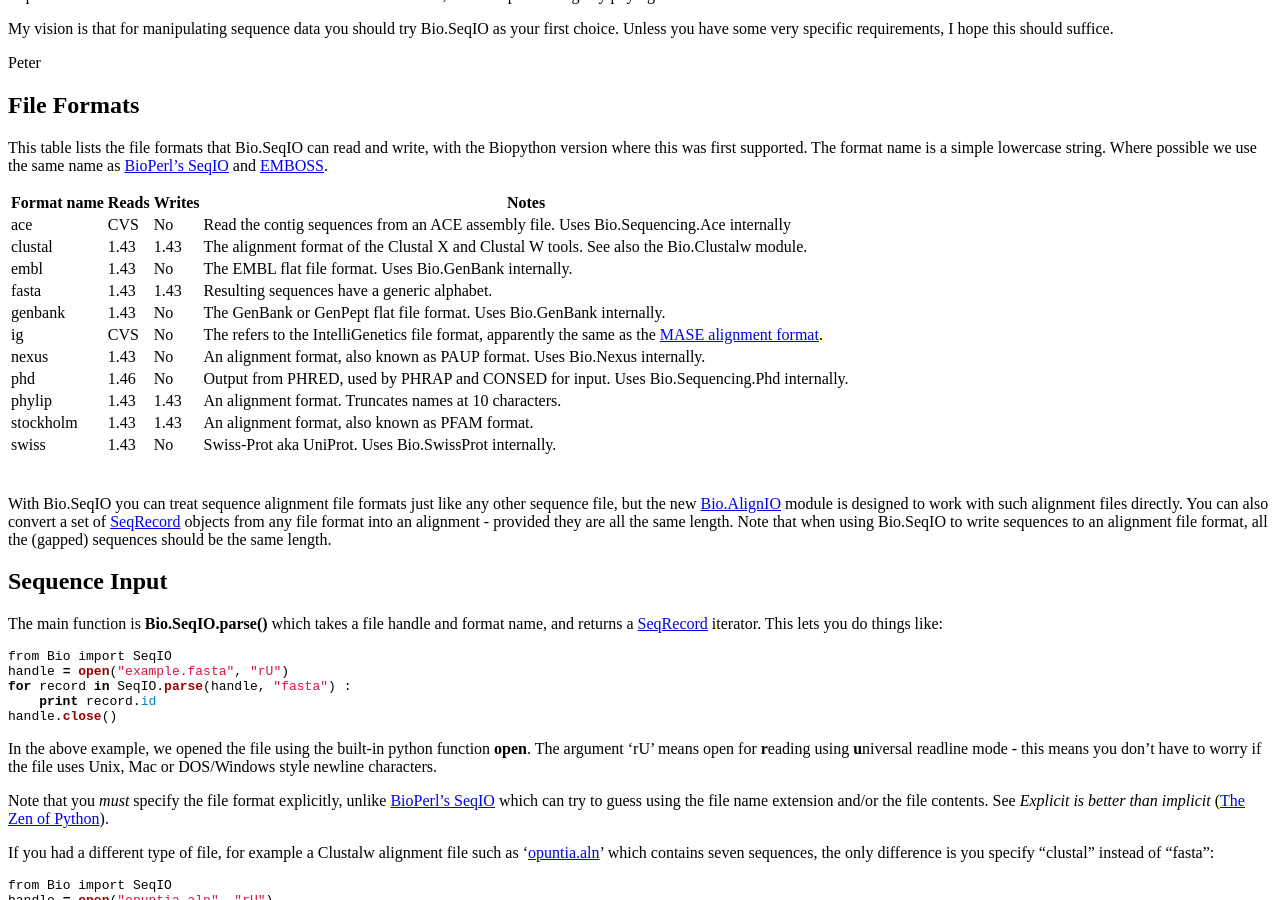
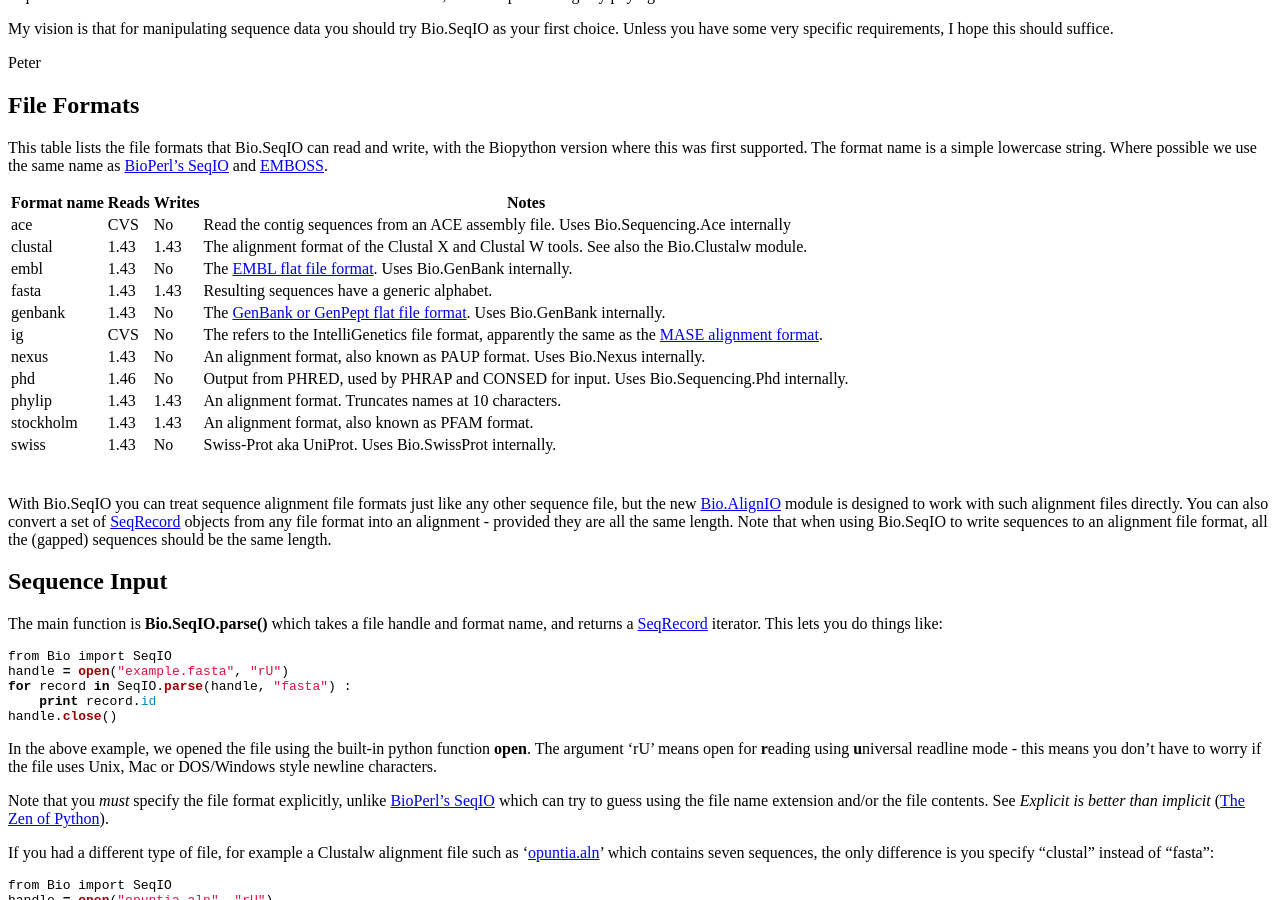
Before and after one commit to biopython/biopython.github.io, a Jekyll site: the page built from wiki/SeqIO.md, in a window 1280 px wide and 900 px high, scrolled down 335 px. Built offline with Jekyll 4.4.1, drawn with Linux system fonts in a browser that asks for light colours; part of the change alters nothing that is shown.

```diff
--- a/wiki/SeqIO.md
+++ b/wiki/SeqIO.md
@@ -58,9 +58,9 @@ and
 |-------------|-------|--------|--------------------------------------------------------------------------------------------------------------------------------------------------|
 | ace         | CVS   | No     | Read the contig sequences from an ACE assembly file. Uses Bio.Sequencing.Ace internally                                                          |
 | clustal     | 1.43  | 1.43   | The alignment format of the Clustal X and Clustal W tools. See also the Bio.Clustalw module.                                                     |
-| embl        | 1.43  | No     | The EMBL flat file format. Uses Bio.GenBank internally.                                                                                          |
+| embl        | 1.43  | No     | The [EMBL flat file format](bp:EMBL_sequence_format "wikilink"). Uses Bio.GenBank internally.                                                    |
 | fasta       | 1.43  | 1.43   | Resulting sequences have a generic alphabet.                                                                                                     |
-| genbank     | 1.43  | No     | The GenBank or GenPept flat file format. Uses Bio.GenBank internally.                                                                            |
+| genbank     | 1.43  | No     | The [GenBank or GenPept flat file format](bp:GenBank_sequence_format "wikilink"). Uses Bio.GenBank internally.                                   |
 | ig          | CVS   | No     | The refers to the IntelliGenetics file format, apparently the same as the [MASE alignment format](bp:Mase_multiple_alignment_format "wikilink"). |
 | nexus       | 1.43  | No     | An alignment format, also known as PAUP format. Uses Bio.Nexus internally.                                                                       |
 | phd         | 1.46  | No     | Output from PHRED, used by PHRAP and CONSED for input. Uses Bio.Sequencing.Phd internally.                                                       |
```
Also changed, not shown: 1 other file.
